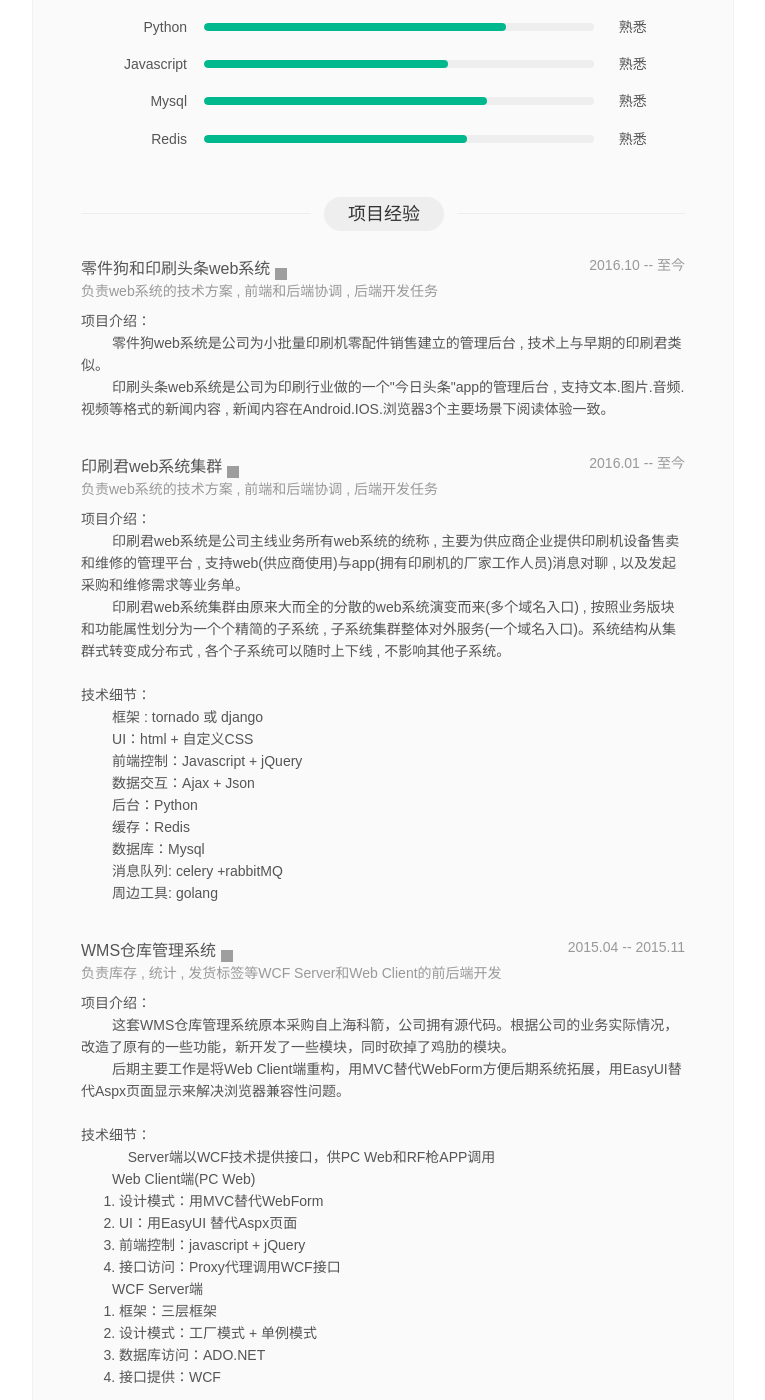
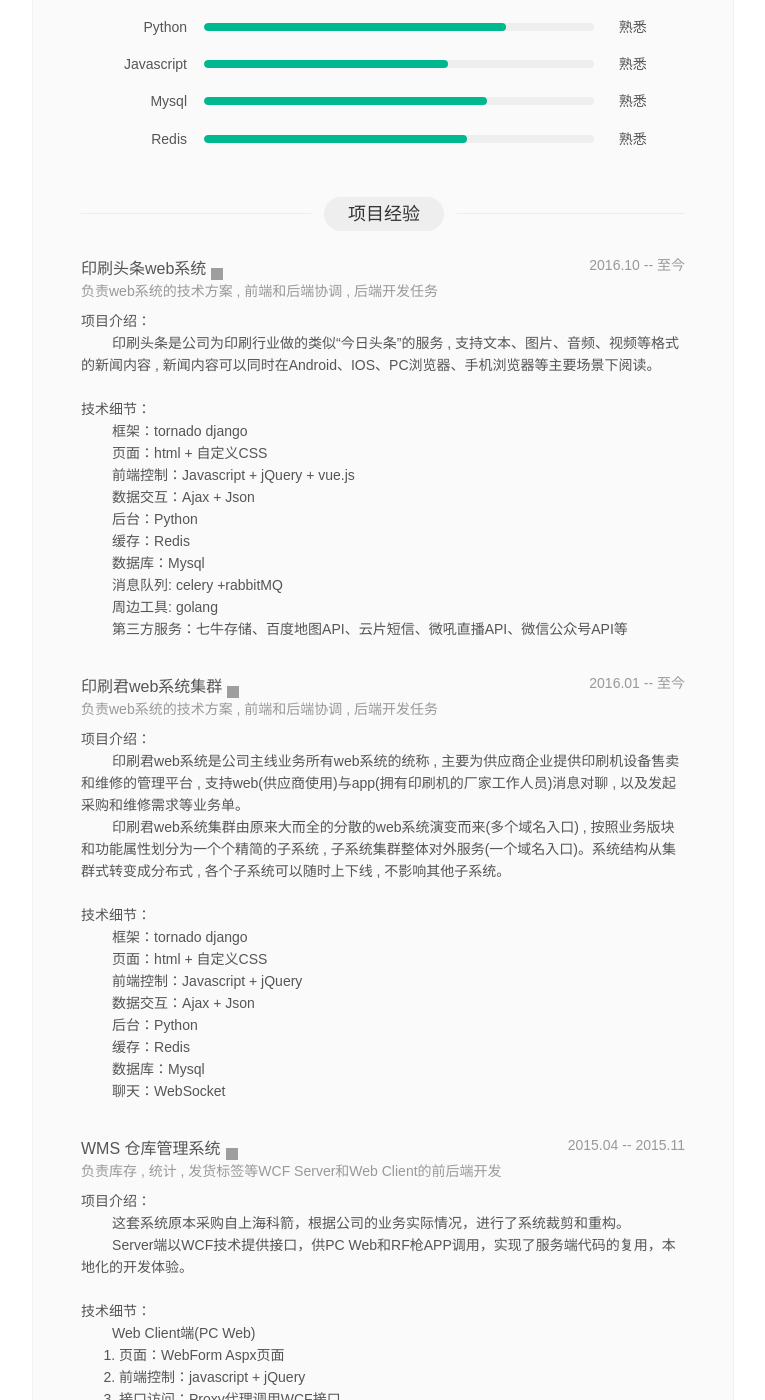
Before and after one commit to hopehook/HopeHook.com, a Jekyll site: the page resume.html, which Jekyll copies as it is, in a window 1280 px wide and 1400 px high, scrolled down 1246 px. Shown: the whole window, without its empty margins (257-1022 px from the left). Built offline with Jekyll 4.4.1, drawn with Linux system fonts in a browser that asks for light colours; Markdown is read by kramdown in place of the engine named in the settings; some of the changed text lies outside the part shown; grey boxes are pictures that could not be loaded.

Commit message:
Update resume.html

```diff
--- a/resume.html
+++ b/resume.html
@@ -607,7 +607,7 @@ span.mr_women i.active{background-position:-27px -5px;}
 								<div class="clearfixs">
 									<div class="mr_content_l">
 										<div class="l2">
-											<a class="projectTitle"  target="_blank" href="http://www.printheadline.com"><span></span>零件狗和印刷头条web系统</a>
+											<a class="projectTitle"  target="_blank" href="http://www.printheadline.com"><span></span>印刷头条web系统</a>
 											<p>负责web系统的技术方案 , 前端和后端协调 , 后端开发任务</p>
 										</div>
 									</div>
@@ -618,10 +618,19 @@ span.mr_women i.active{background-position:-27px -5px;}
 								</div>
 								<div class="mr_content_m olpf">
 									<p>项目介绍：</p>
-<p>&nbsp;&nbsp;&nbsp;&nbsp;&nbsp;&nbsp;&nbsp;&nbsp;零件狗web系统是公司为小批量印刷机零配件销售建立的管理后台 , 技术上与早期的印刷君类似。 </p>
-<p>&nbsp;&nbsp;&nbsp;&nbsp;&nbsp;&nbsp;&nbsp;&nbsp;印刷头条web系统是公司为印刷行业做的一个"今日头条"app的管理后台 , 支持文本.图片.音频.视频等格式的新闻内容 , 新闻内容在Android.IOS.浏览器3个主要场景下阅读体验一致。</p>
-
-
+<p>&nbsp;&nbsp;&nbsp;&nbsp;&nbsp;&nbsp;&nbsp;&nbsp;印刷头条是公司为印刷行业做的类似“今日头条”的服务 , 支持文本、图片、音频、视频等格式的新闻内容 , 新闻内容可以同时在Android、IOS、PC浏览器、手机浏览器等主要场景下阅读。 </p>
+<p><br /></p>
+<p>技术细节：</p>
+<p>&nbsp;&nbsp;&nbsp;&nbsp;&nbsp;&nbsp;&nbsp;&nbsp;框架：tornado  django</p>
+<p>&nbsp;&nbsp;&nbsp;&nbsp;&nbsp;&nbsp;&nbsp;&nbsp;页面：html + 自定义CSS</p>
+<p>&nbsp;&nbsp;&nbsp;&nbsp;&nbsp;&nbsp;&nbsp;&nbsp;前端控制：Javascript + jQuery + vue.js</p>
+<p>&nbsp;&nbsp;&nbsp;&nbsp;&nbsp;&nbsp;&nbsp;&nbsp;数据交互：Ajax + Json</p>
+<p>&nbsp;&nbsp;&nbsp;&nbsp;&nbsp;&nbsp;&nbsp;&nbsp;后台：Python</p>
+<p>&nbsp;&nbsp;&nbsp;&nbsp;&nbsp;&nbsp;&nbsp;&nbsp;缓存：Redis</p>
+<p>&nbsp;&nbsp;&nbsp;&nbsp;&nbsp;&nbsp;&nbsp;&nbsp;数据库：Mysql</p>
+<p>&nbsp;&nbsp;&nbsp;&nbsp;&nbsp;&nbsp;&nbsp;&nbsp;消息队列: celery +rabbitMQ</p>
+<p>&nbsp;&nbsp;&nbsp;&nbsp;&nbsp;&nbsp;&nbsp;&nbsp;周边工具: golang</p>
+<p>&nbsp;&nbsp;&nbsp;&nbsp;&nbsp;&nbsp;&nbsp;&nbsp;第三方服务：七牛存储、百度地图API、云片短信、微吼直播API、微信公众号API等</p>
 								</div>
 								</div>
 
@@ -640,19 +649,18 @@ span.mr_women i.active{background-position:-27px -5px;}
 								</div>
 								<div class="mr_content_m olpf">
 									<p>项目介绍：</p>
-<p>&nbsp;&nbsp;&nbsp;&nbsp;&nbsp;&nbsp;&nbsp;&nbsp;印刷君web系统是公司主线业务所有web系统的统称 , 主要为供应商企业提供印刷机设备售卖和维修的管理平台 , 支持web(供应商使用)与app(拥有印刷机的厂家工作人员)消息对聊 , 以及发起采购和维修需求等业务单。 </p>
-<p>&nbsp;&nbsp;&nbsp;&nbsp;&nbsp;&nbsp;&nbsp;&nbsp;印刷君web系统集群由原来大而全的分散的web系统演变而来(多个域名入口) , 按照业务版块和功能属性划分为一个个精简的子系统 , 子系统集群整体对外服务(一个域名入口)。系统结构从集群式转变成分布式 , 各个子系统可以随时上下线 , 不影响其他子系统。 </p>
+<p>&nbsp;&nbsp;&nbsp;&nbsp;&nbsp;&nbsp;&nbsp;&nbsp;印刷君web系统是公司主线业务所有web系统的统称 , 主要为供应商企业提供印刷机设备售卖和维修的管理平台 , 支持web(供应商使用)与app(拥有印刷机的厂家工作人员)消息对聊 , 以及发起采购和维修需求等业务单。</p>
+<p>&nbsp;&nbsp;&nbsp;&nbsp;&nbsp;&nbsp;&nbsp;&nbsp;印刷君web系统集群由原来大而全的分散的web系统演变而来(多个域名入口) , 按照业务版块和功能属性划分为一个个精简的子系统 , 子系统集群整体对外服务(一个域名入口)。系统结构从集群式转变成分布式 , 各个子系统可以随时上下线 , 不影响其他子系统。</p>
 <p><br /></p>
 <p>技术细节：</p>
-<p>&nbsp;&nbsp;&nbsp;&nbsp;&nbsp;&nbsp;&nbsp;&nbsp;框架 : tornado 或 django</p>
-<p>&nbsp;&nbsp;&nbsp;&nbsp;&nbsp;&nbsp;&nbsp;&nbsp;UI：html + 自定义CSS</p>
+<p>&nbsp;&nbsp;&nbsp;&nbsp;&nbsp;&nbsp;&nbsp;&nbsp;框架：tornado  django</p>
+<p>&nbsp;&nbsp;&nbsp;&nbsp;&nbsp;&nbsp;&nbsp;&nbsp;页面：html + 自定义CSS</p>
 <p>&nbsp;&nbsp;&nbsp;&nbsp;&nbsp;&nbsp;&nbsp;&nbsp;前端控制：Javascript + jQuery</p>
 <p>&nbsp;&nbsp;&nbsp;&nbsp;&nbsp;&nbsp;&nbsp;&nbsp;数据交互：Ajax + Json</p>
 <p>&nbsp;&nbsp;&nbsp;&nbsp;&nbsp;&nbsp;&nbsp;&nbsp;后台：Python</p>
 <p>&nbsp;&nbsp;&nbsp;&nbsp;&nbsp;&nbsp;&nbsp;&nbsp;缓存：Redis</p>
 <p>&nbsp;&nbsp;&nbsp;&nbsp;&nbsp;&nbsp;&nbsp;&nbsp;数据库：Mysql</p>
-<p>&nbsp;&nbsp;&nbsp;&nbsp;&nbsp;&nbsp;&nbsp;&nbsp;消息队列: celery +rabbitMQ</p>
-<p>&nbsp;&nbsp;&nbsp;&nbsp;&nbsp;&nbsp;&nbsp;&nbsp;周边工具: golang</p>
+<p>&nbsp;&nbsp;&nbsp;&nbsp;&nbsp;&nbsp;&nbsp;&nbsp;聊天：WebSocket</p>
 
 								</div>
 								</div>
@@ -660,7 +668,7 @@ span.mr_women i.active{background-position:-27px -5px;}
 								<div class="clearfixs">
 									<div class="mr_content_l">
 										<div class="l2">
-											<a class="projectTitle"  target="_blank" href="http://wms.ceacsz.com.cn/wms/login.aspx"><span></span>WMS仓库管理系统</a>
+											<a class="projectTitle"  target="_blank" href="http://wms.ceacsz.com.cn/wms/login.aspx"><span></span>WMS 仓库管理系统</a>
 											<p>负责库存 , 统计 , 发货标签等WCF Server和Web Client的前后端开发</p>
 										</div>
 									</div>
@@ -671,18 +679,17 @@ span.mr_women i.active{background-position:-27px -5px;}
 								</div>
 								<div class="mr_content_m olpf">
 									<p>项目介绍：</p>
-<p>&nbsp; &nbsp; &nbsp; &nbsp; 这套WMS仓库管理系统原本采购自上海科箭，公司拥有源代码。根据公司的业务实际情况，改造了原有的一些功能，新开发了一些模块，同时砍掉了鸡肋的模块。</p>
-<p>&nbsp; &nbsp; &nbsp; &nbsp; 后期主要工作是将Web Client端重构，用MVC替代WebForm方便后期系统拓展，用EasyUI替代Aspx页面显示来解决浏览器兼容性问题。</p>
+<p>&nbsp; &nbsp; &nbsp; &nbsp; 这套系统原本采购自上海科箭，根据公司的业务实际情况，进行了系统裁剪和重构。</p>
+<p>&nbsp; &nbsp; &nbsp; &nbsp; Server端以WCF技术提供接口，供PC Web和RF枪APP调用，实现了服务端代码的复用，本地化的开发体验。</p>
 <p><br /></p>
 <p>技术细节： &nbsp; &nbsp;&nbsp;&nbsp;&nbsp;</p>
-<p>&nbsp;&nbsp;&nbsp;&nbsp;&nbsp;&nbsp;&nbsp;&nbsp;&nbsp;&nbsp;&nbsp;&nbsp;Server端以WCF技术提供接口，供PC Web和RF枪APP调用<br /></p>
 <p>&nbsp;&nbsp;&nbsp;&nbsp;&nbsp;&nbsp;&nbsp;&nbsp;Web Client端(PC Web)</p>
 <ol>
  <ol>
-  <li><p>设计模式：用MVC替代WebForm</p></li>
-  <li><p>UI：用EasyUI 替代Aspx页面<br /></p></li>
-  <li><p>前端控制：javascript + jQuery</p></li>
-  <li><p>接口访问：Proxy代理调用WCF接口<br /></p></li>
+  <li><p>页面：WebForm Aspx页面</p></li>
+  <li><p>前端控制：javascript + jQuery<br /></p></li>
+  <li><p>接口访问：Proxy代理调用WCF接口</p></li>
+  <li><p>数据交互：XML<br /></p></li>
  </ol>
 </ol>
 
@@ -702,7 +709,7 @@ span.mr_women i.active{background-position:-27px -5px;}
 								<div class="clearfixs">
 									<div class="mr_content_l">
 										<div class="l2">
-											<a class="projectTitle"  target="_blank" href="http://oa.ceacsz.com.cn/account/login.html"><span></span>中电港信息管理平台(OA/CRM系统)</a>
+											<a class="projectTitle"  target="_blank" href="http://oa.ceacsz.com.cn/account/login.html"><span></span>OA/CRM 中电港信息管理平台</a>
 											<p>负责订单 , 询价 , 发货 , 统计等业务模块的前后端开发</p>
 										</div>
 									</div>
@@ -712,16 +719,15 @@ span.mr_women i.active{background-position:-27px -5px;}
 									</div>
 								</div>
 								<div class="mr_content_m olpf">
-									<p>项目介绍：</p>
-<p>&nbsp;&nbsp;&nbsp;&nbsp;&nbsp;&nbsp;&nbsp;&nbsp;公司原有系统采用早期asp.net 技术，线上运行和维护了7年左右。因为公司业务量的迅猛增长，原有系统技术上老旧，界面交互和使用体验欠佳，所以公司下决心重新开发了本系统。</p>
-<p>&nbsp;&nbsp;&nbsp;&nbsp;&nbsp;&nbsp;&nbsp;&nbsp;新系统分为三大版块: OA , CRM , 管理后台。CRM系统直接与SAP , WMS , 电商平台cecport 进行业务接口对接 , 主要用来支持自定义业务和流程。</p>
+<p>&nbsp;&nbsp;&nbsp;&nbsp;&nbsp;&nbsp;&nbsp;&nbsp;中电港信息管理平台分为三大版块: OA , CRM , 管理后台。</p>
+<p>&nbsp;&nbsp;&nbsp;&nbsp;&nbsp;&nbsp;&nbsp;&nbsp;该系统利用WebService接口与SAP , WMS , 电商平台cecport 进行业务对接 , 主要用来承接我司自有业务和流程。</p>
 <p><br /></p>
 <p>技术细节：</p>
 <p>&nbsp;&nbsp;&nbsp;&nbsp;&nbsp;&nbsp;&nbsp;&nbsp;框架：asp.net mvc</p>
-<p>&nbsp;&nbsp;&nbsp;&nbsp;&nbsp;&nbsp;&nbsp;&nbsp;UI：基于EasyUI改造</p>
-<p>&nbsp;&nbsp;&nbsp;&nbsp;&nbsp;&nbsp;&nbsp;&nbsp;前端控制： javascript + jQuery</p>
-<p>&nbsp;&nbsp;&nbsp;&nbsp;&nbsp;&nbsp;&nbsp;&nbsp;数据交互：Ajax + Json</p>
-<p>&nbsp;&nbsp;&nbsp;&nbsp;&nbsp;&nbsp;&nbsp;&nbsp;ORM：ServiceStack.OrmLite(因为性能问题已移除)</p>
+<p>&nbsp;&nbsp;&nbsp;&nbsp;&nbsp;&nbsp;&nbsp;&nbsp;页面：EasyUI</p>
+<p>&nbsp;&nbsp;&nbsp;&nbsp;&nbsp;&nbsp;&nbsp;&nbsp;前端：javascript + jQuery</p>
+<p>&nbsp;&nbsp;&nbsp;&nbsp;&nbsp;&nbsp;&nbsp;&nbsp;数据：Ajax + Json</p>
+<p>&nbsp;&nbsp;&nbsp;&nbsp;&nbsp;&nbsp;&nbsp;&nbsp;ORM：ServiceStack.OrmLite</p>
 <p>&nbsp;&nbsp;&nbsp;&nbsp;&nbsp;&nbsp;&nbsp;&nbsp;数据库：SQL Server</p>
 								</div>
 								</div>
```
Also changed, not shown: other parts of resume.html (+2 -2 lines).
